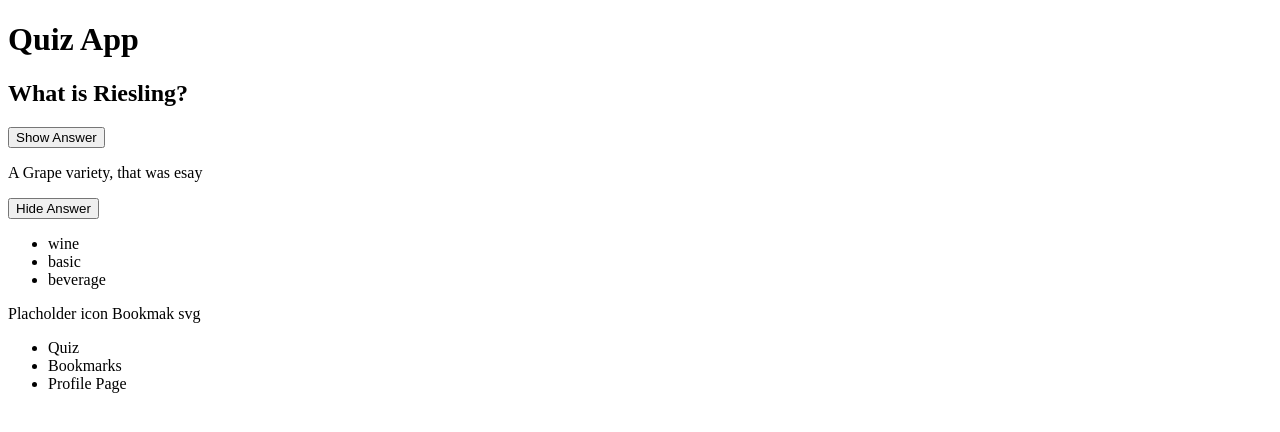
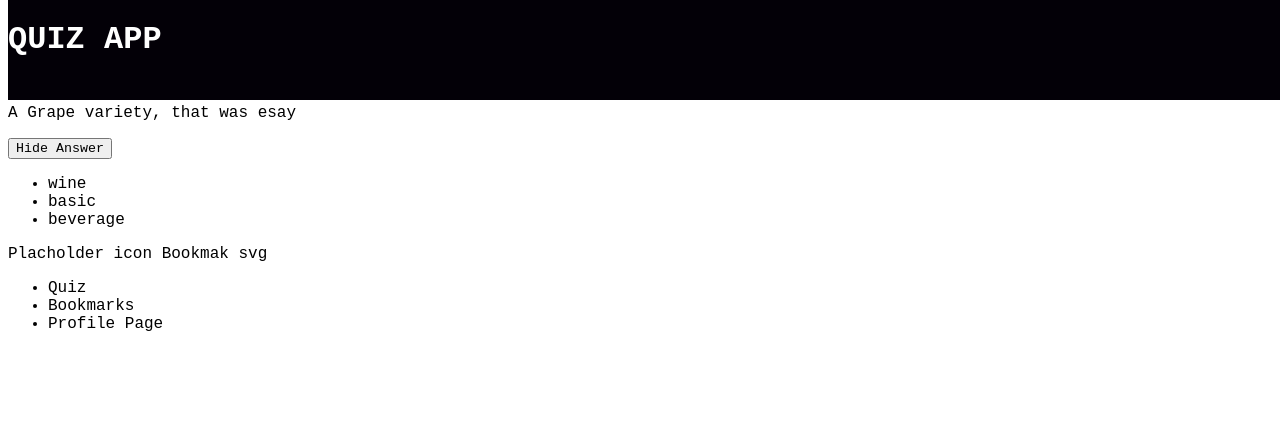
Before and after one commit to milodevhh/quiz-app, a plain HTML site: page index.html in a window 1280 px wide. Drawn offline with Linux system fonts and the light colour scheme.

Commit message:
add styling header

```diff
--- a/css/styles.css
+++ b/css/styles.css
@@ -0,0 +1,18 @@
+* {
+  box-sizing: border-box;
+  font-family: "Courier New", Courier, monospace;
+}
+
+h1 {
+  text-transform: uppercase;
+}
+
+header {
+  background: #030007;
+  color: #ffffff;
+  height: 100px;
+  width: 100%;
+  position: fixed;
+  margin: 0 0 0 0;
+  top: 0;
+}
--- a/index.html
+++ b/index.html
@@ -4,7 +4,7 @@
     <meta charset="UTF-8" />
     <meta name="viewport" content="width=device-width, initial-scale=1.0" />
     <title>Document</title>
-    <link rel="styles" href="css/styles.css" />
+    <link rel="stylesheet" href="/css/styles.css" />
   </head>
   <body>
     <header>
```
